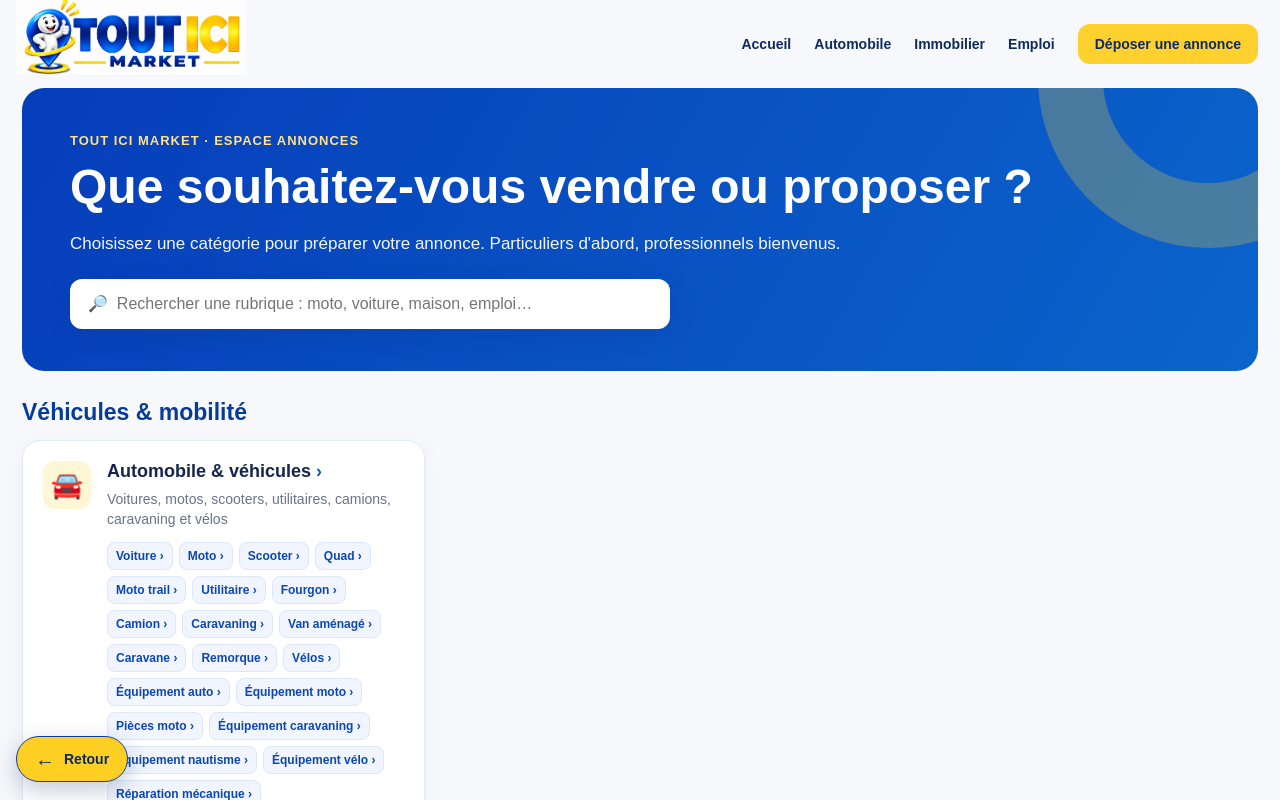
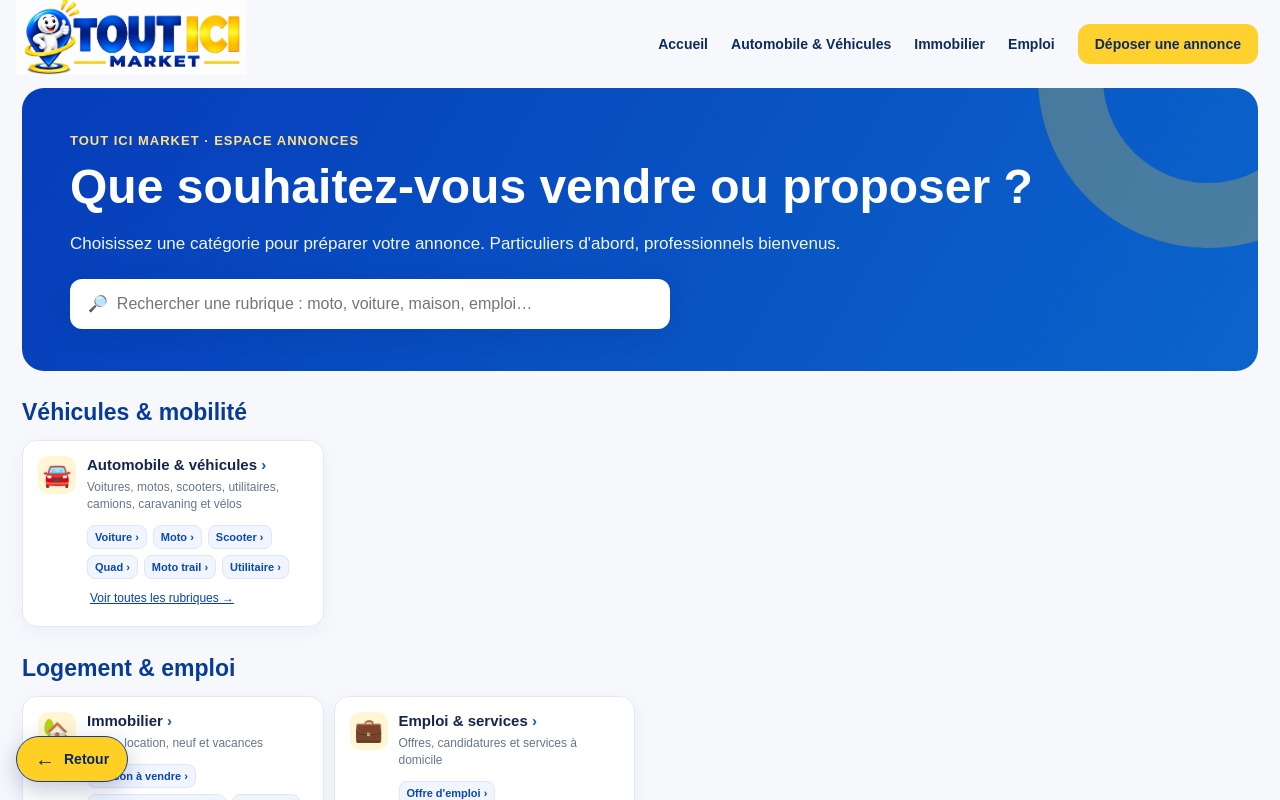
Before and after one commit to Touticimarket/tout-ici-market, a Next.js app: page /deposer in a window 1280 px wide. Shown: the top 800 px of the page. Built offline with nearby package versions, Linux system fonts and the light colour scheme.

Commit message:
Make deposit category tiles smaller and unify Auto/Moto category naming

```diff
--- a/app/deposer/page.tsx
+++ b/app/deposer/page.tsx
@@ -23,26 +23,27 @@ export default function ChoixDepotPage(){
         .depot-search{width:min(600px,100%);padding:16px 18px;border:0;border-radius:12px;font-size:16px;box-shadow:0 5px 25px #051e441e}
         .depot-section{margin-top:28px}
         .depot-section h2{font-size:23px;margin:0 0 14px;color:#073b99}
-        .depot-cards{display:grid;grid-template-columns:repeat(3,minmax(0,1fr));gap:14px}
-        .depot-card{display:flex;gap:16px;align-items:flex-start;background:#fff;border:1px solid #e1e9f6;border-radius:18px;padding:20px;text-decoration:none;color:#122751;min-height:155px;box-shadow:0 5px 20px #20376a0b;transition:transform .15s,border-color .15s}
+        .depot-cards{display:grid;grid-template-columns:repeat(4,minmax(0,1fr));gap:10px}
+        .depot-card{display:flex;gap:11px;align-items:flex-start;background:#fff;border:1px solid #e1e9f6;border-radius:15px;padding:15px;text-decoration:none;color:#122751;min-height:125px;box-shadow:0 5px 20px #20376a0b;transition:transform .15s,border-color .15s}
         .depot-card:hover{border-color:#0b56c8}
         .depot-category-link{color:#14264d;text-decoration:none}
         .depot-category-link:hover{text-decoration:underline}
         .depot-sub-links{display:flex;flex-wrap:wrap;gap:6px;margin-top:12px}
-        .depot-sub-chip{font-size:12px;color:#0c47b1;background:#f0f5ff;border:1px solid #dce7fb;border-radius:8px;padding:6px 8px;text-decoration:none;font-weight:600}
+        .depot-sub-chip{font-size:11px;color:#0c47b1;background:#f0f5ff;border:1px solid #dce7fb;border-radius:8px;padding:5px 7px;text-decoration:none;font-weight:600}
         .depot-sub-chip:hover,.depot-sub-chip:focus-visible{background:#fff2c6;border-color:#e1be44}
         .depot-all-subs{display:inline-block;font-size:12px;color:#0641b2;text-decoration:underline;padding:6px 3px}
-        .depot-ico{flex:0 0 auto;width:48px;height:48px;display:grid;place-items:center;background:#fff6d5;border-radius:12px;font-size:26px}
-        .depot-card h3{font-size:18px;margin:0 0 8px}
-        .depot-card p{font-size:14px;color:#68748a;line-height:1.4;margin:0 0 12px}
+        .depot-ico{flex:0 0 auto;width:38px;height:38px;display:grid;place-items:center;background:#fff6d5;border-radius:11px;font-size:23px}
+        .depot-card h3{font-size:15px;margin:0 0 6px}
+        .depot-card p{font-size:12px;color:#68748a;line-height:1.4;margin:0 0 9px}
         .depot-subs{font-size:12px;color:#1748a5;line-height:1.6}
         .depot-foot{margin-top:30px;background:#fff8e5;border:1px solid #f3e3b1;border-radius:14px;padding:20px 24px;line-height:1.6}
-        @media(max-width:980px){.depot-cards{grid-template-columns:repeat(2,minmax(0,1fr))}}
+        @media(max-width:1200px){.depot-cards{grid-template-columns:repeat(3,minmax(0,1fr))}}
+        @media(max-width:850px){.depot-cards{grid-template-columns:repeat(2,minmax(0,1fr))}}
         @media(max-width:620px){.depot-shell{padding:0 13px 40px}.depot-nav{padding-top:85px;justify-content:center;min-height:140px}.depot-intro{padding:27px 22px}.depot-cards{grid-template-columns:1fr}.depot-card{min-height:0}}
       `}</style>
       <div className="depot-shell">
         <nav className="depot-nav" aria-label="Navigation de dépôt">
-          <a href="/">Accueil</a><a href="/automobile">Automobile</a><a href="/immobilier">Immobilier</a><a href="/emploi">Emploi</a>
+          <a href="/">Accueil</a><a href="/deposer/automobile">Automobile & Véhicules</a><a href="/immobilier">Immobilier</a><a href="/emploi">Emploi</a>
           <span style={{background:"#ffd12e",color:"#0e2b62",padding:"12px 17px",borderRadius:12}}>Déposer une annonce</span>
         </nav>
         <header className="depot-intro">
@@ -64,7 +65,7 @@ export default function ChoixDepotPage(){
                   <h3><a href={"/deposer/"+c.slug} className="depot-category-link">{c.nom} <span style={{color:"#0b55c5"}} aria-hidden="true">›</span></a></h3>
                   <p>{c.description}</p>
                   <div className="depot-sub-links">
-                    {c.sousCategories.slice(0,c.slug==="automobile"?20:5).map(nom=>{
+                    {c.sousCategories.slice(0,c.slug==="automobile"?6:3).map(nom=>{
                       const autoSousRubriques:Record<string,string>={
                         "Voiture":"voiture","SUV & 4x4":"suv-4x4","Utilitaire":"utilitaire",
                         "Fourgon":"fourgon","Camion":"camion","Caravaning":"camping-car",
@@ -86,8 +87,8 @@ export default function ChoixDepotPage(){
                         : "/deposer/"+c.slug+"?sousCategorie="+encodeURIComponent(nom);
                       return <a key={nom} className="depot-sub-chip" href={href}>{nom} ›</a>;
                     })}
-                    {c.sousCategories.length>(c.slug==="automobile"?20:5)&&
-                      <a href={"/deposer/"+c.slug} className="depot-all-subs">Voir toutes les sous-catégories →</a>}
+                    {c.sousCategories.length>(c.slug==="automobile"?6:3)&&
+                      <a href={"/deposer/"+c.slug} className="depot-all-subs">Voir toutes les rubriques →</a>}
                   </div>
                   {c.slug!=="automobile"&&<div style={{color:"#79869c",fontSize:11,marginTop:11}}>Formulaire de préparation — publication à venir</div>}
                 </div>
```
